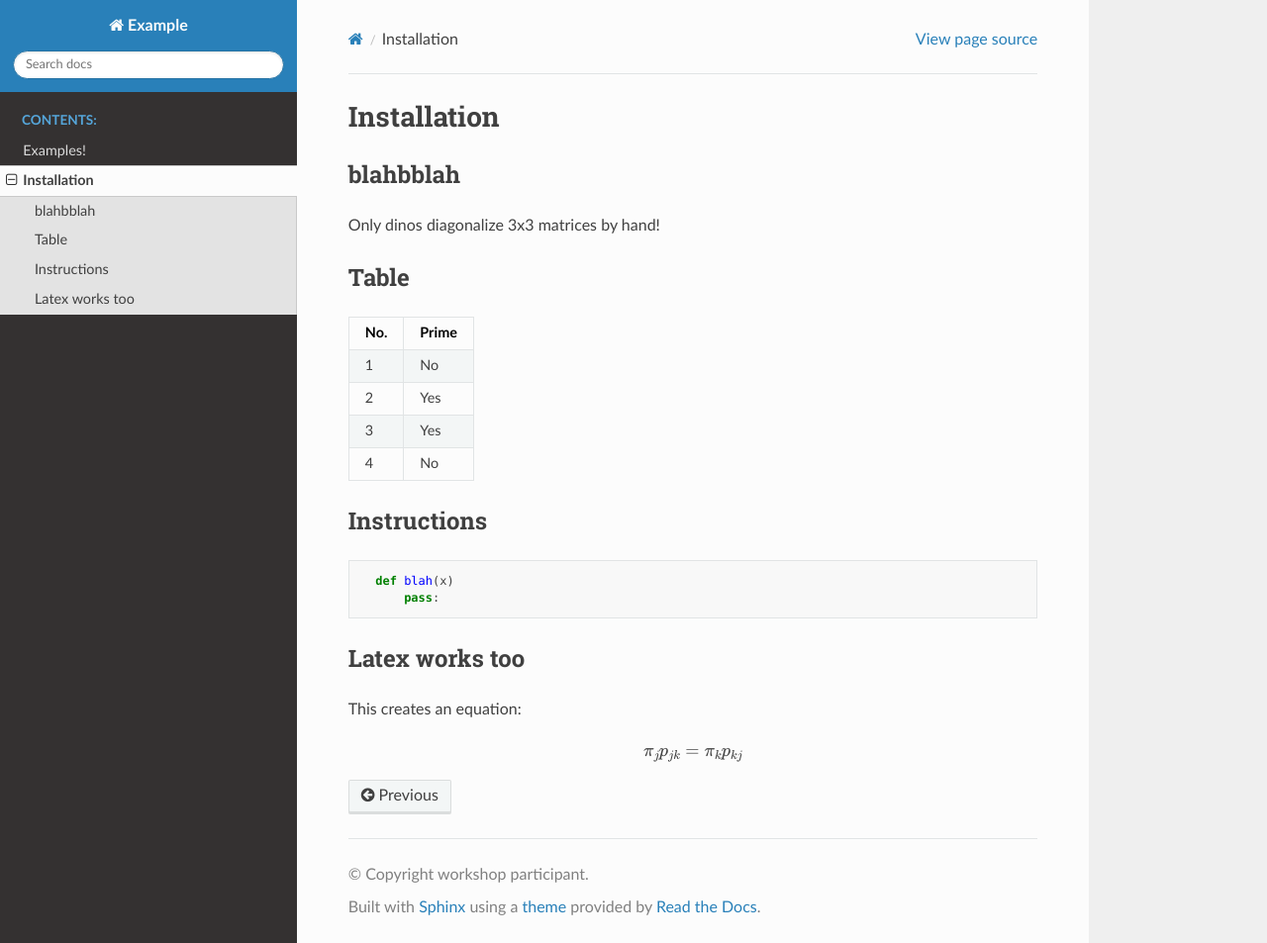
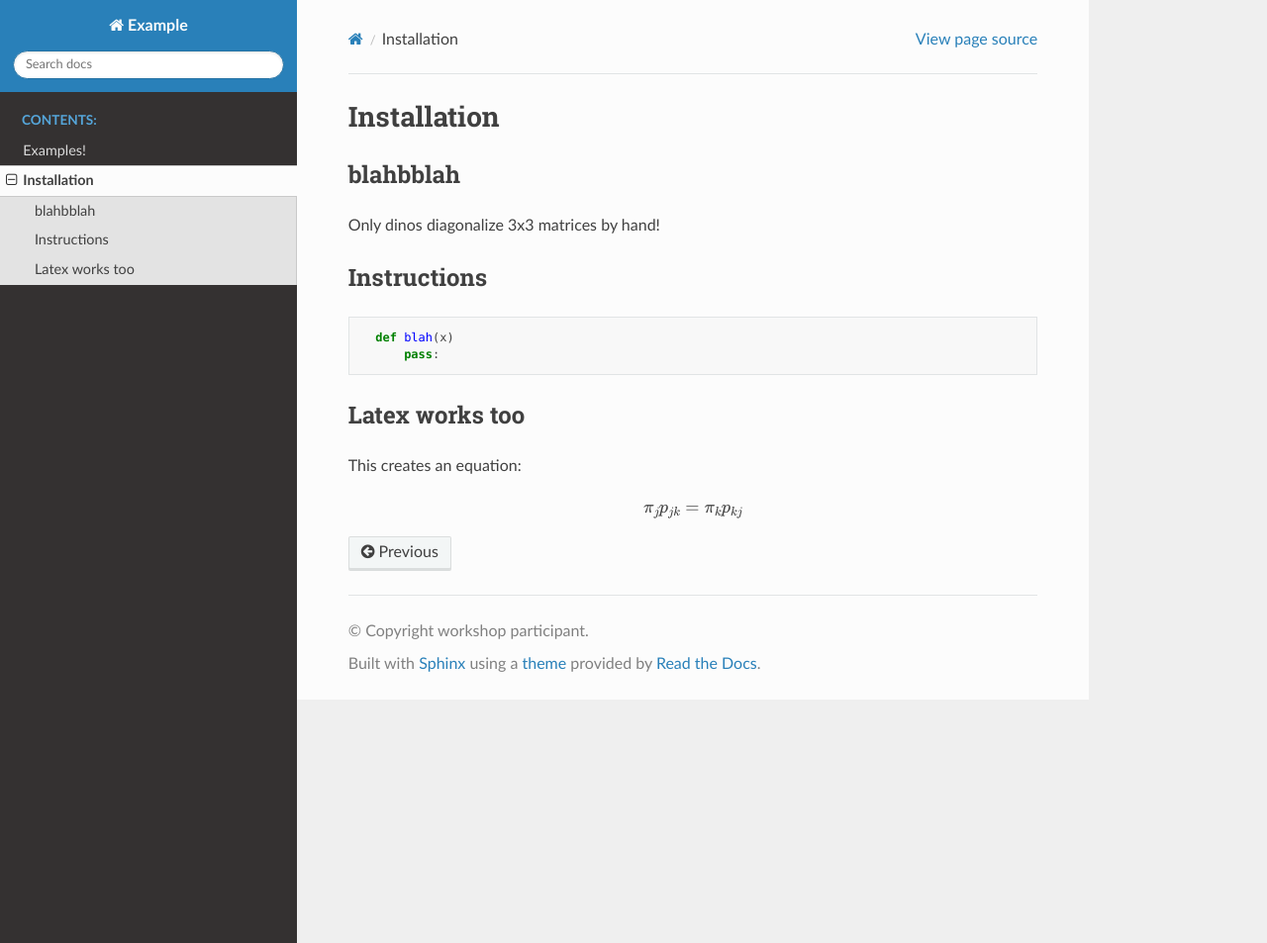
Before and after one commit to ekrakov/documentation-example, a Sphinx documentation site: the page built from doc/another-feature.md, in a window 1280 px wide and 953 px high. Shown: the whole window at 99% size. Built offline with Sphinx 7.4.7 and the Read the Docs theme 2.0.0, drawn with Linux system fonts in a browser that asks for light colours.

Commit message:
Update another-feature.md

```diff
--- a/doc/another-feature.md
+++ b/doc/another-feature.md
@@ -6,14 +6,7 @@
 Only dinos diagonalize 3x3 matrices by hand!
 
 
-## Table
 
-| No.  |  Prime |
-| ---- | ------ |
-| 1    |  No    |
-| 2    |  Yes   |
-| 3    |  Yes   |
-| 4    |  No    |
 
 
 
```
